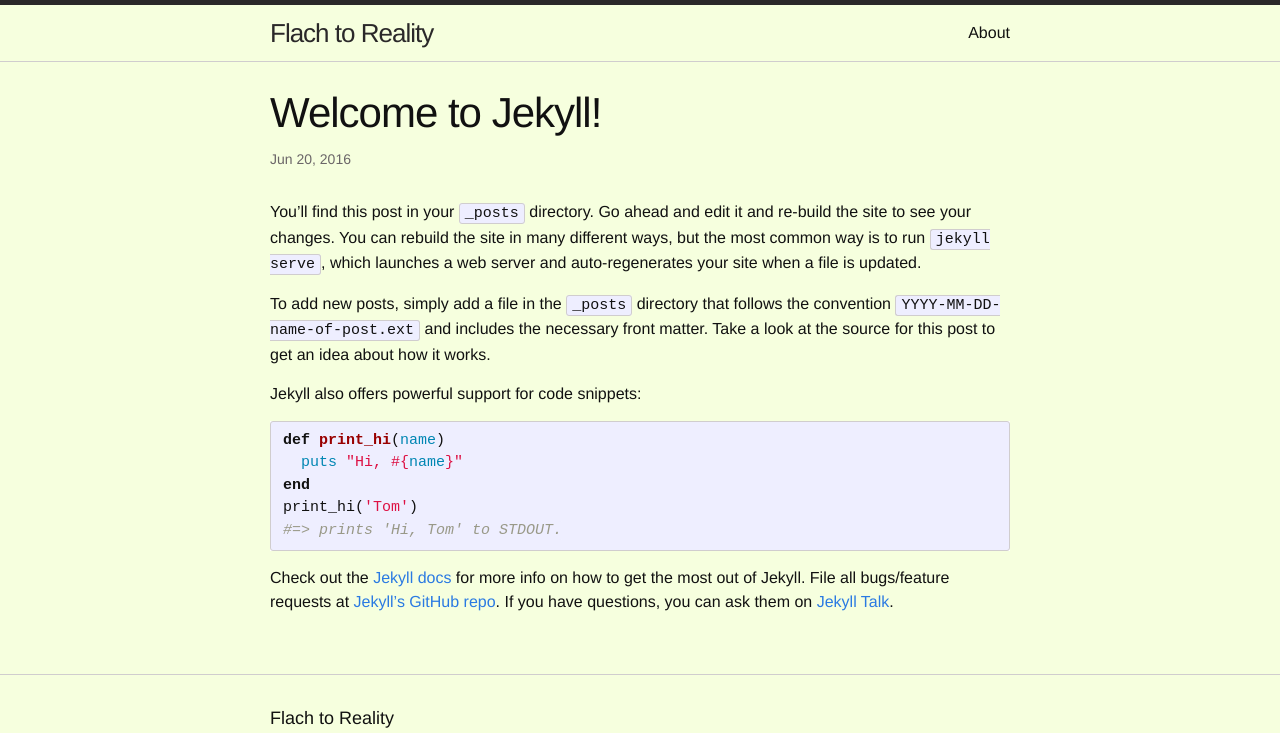
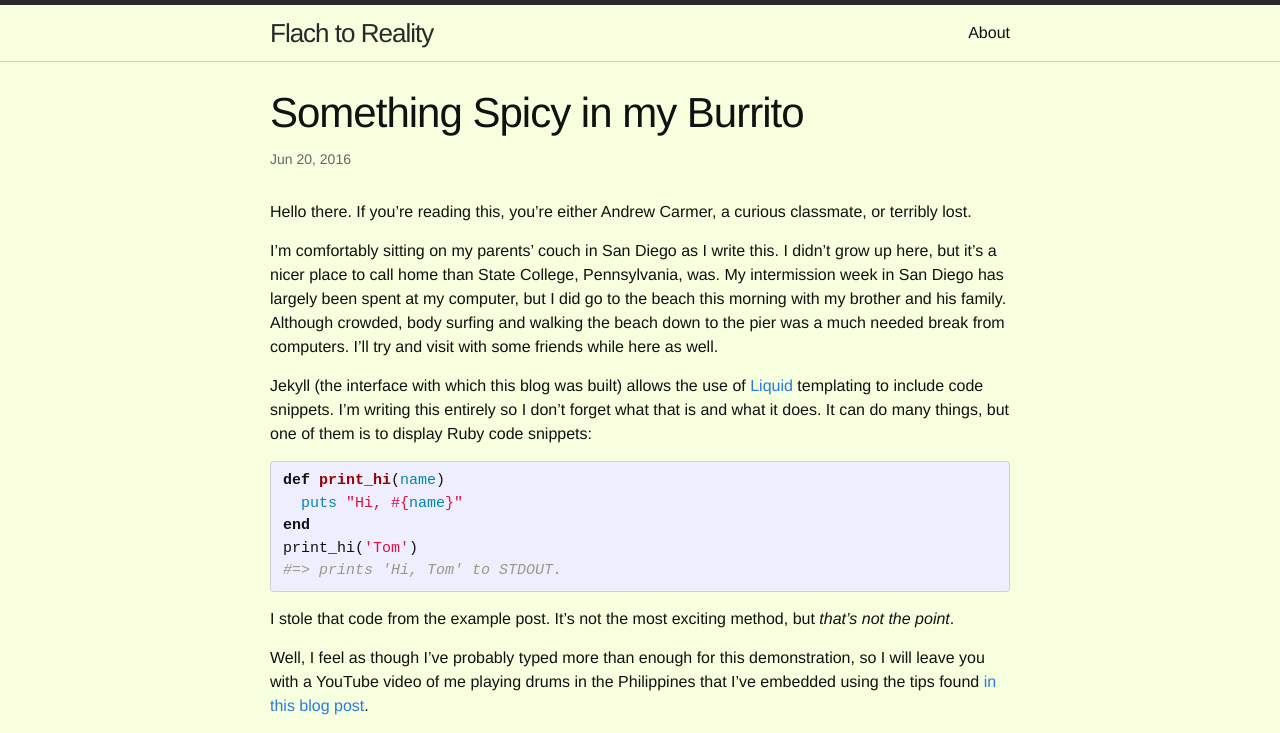
Before and after one commit to ryanflach/ryanflach.github.io, a Jekyll site: the page built from _posts/2016-06-20-welcome-to-jekyll.markdown, in a window 1280 px wide. Shown: the top 733 px of the page. Built offline with Jekyll 4.4.1, drawn with Linux system fonts in a browser that asks for light colours; grey boxes are pictures that could not be loaded.

Commit message:
Changed post and added youtubePlayer file to _includes folder

```diff
--- /dev/null
+++ b/_includes/youtubePlayer.html
@@ -0,0 +1 @@
+<iframe width="560" height="315" src="https://www.youtube.com/embed/{{ include.id }}" frameborder="0" allowfullscreen></iframe>
--- a/_posts/2016-06-20-welcome-to-jekyll.markdown
+++ b/_posts/2016-06-20-welcome-to-jekyll.markdown
@@ -1,14 +1,14 @@
 ---
 layout: post
-title:  "Welcome to Jekyll!"
+title:  "Something Spicy in my Burrito"
 date:   2016-06-20 09:08:26 -0700
-categories: jekyll update
+categories: random thoughts
 ---
-You’ll find this post in your `_posts` directory. Go ahead and edit it and re-build the site to see your changes. You can rebuild the site in many different ways, but the most common way is to run `jekyll serve`, which launches a web server and auto-regenerates your site when a file is updated.
+Hello there. If you're reading this, you're either Andrew Carmer, a curious classmate, or terribly lost.
 
-To add new posts, simply add a file in the `_posts` directory that follows the convention `YYYY-MM-DD-name-of-post.ext` and includes the necessary front matter. Take a look at the source for this post to get an idea about how it works.
+I'm comfortably sitting on my parents' couch in San Diego as I write this. I didn't grow up here, but it's a nicer place to call home than State College, Pennsylvania, was. My intermission week in San Diego has largely been spent at my computer, but I did go to the beach this morning with my brother and his family. Although crowded, body surfing and walking the beach down to the pier was a much needed break from computers. I'll try and visit with some friends while here as well.
 
-Jekyll also offers powerful support for code snippets:
+Jekyll (the interface with which this blog was built) allows the use of [Liquid](https://github.com/Shopify/liquid/wiki) templating to include code snippets. I'm writing this entirely so I don't forget what that is and what it does. It can do many things, but one of them is to display Ruby code snippets:
 
 {% highlight ruby %}
 def print_hi(name)
@@ -18,8 +18,8 @@ print_hi('Tom')
 #=> prints 'Hi, Tom' to STDOUT.
 {% endhighlight %}
 
-Check out the [Jekyll docs][jekyll-docs] for more info on how to get the most out of Jekyll. File all bugs/feature requests at [Jekyll’s GitHub repo][jekyll-gh]. If you have questions, you can ask them on [Jekyll Talk][jekyll-talk].
+I stole that code from the example post. It's not the most exciting method, but _that's not the point_.
 
-[jekyll-docs]: http://jekyllrb.com/docs/home
-[jekyll-gh]:   https://github.com/jekyll/jekyll
-[jekyll-talk]: https://talk.jekyllrb.com/
+Well, I feel as though I've probably typed more than enough for this demonstration, so I will leave you with a YouTube video of me playing drums in the Philippines that I've embedded using the tips found [in this blog post](http://www.adamwadeharris.com/how-to-easily-embed-youtube-videos-in-jekyll-sites-without-a-plugin/).
+
+{% include youtubePlayer.html id="aVmCZwhS3xA" %}
```
